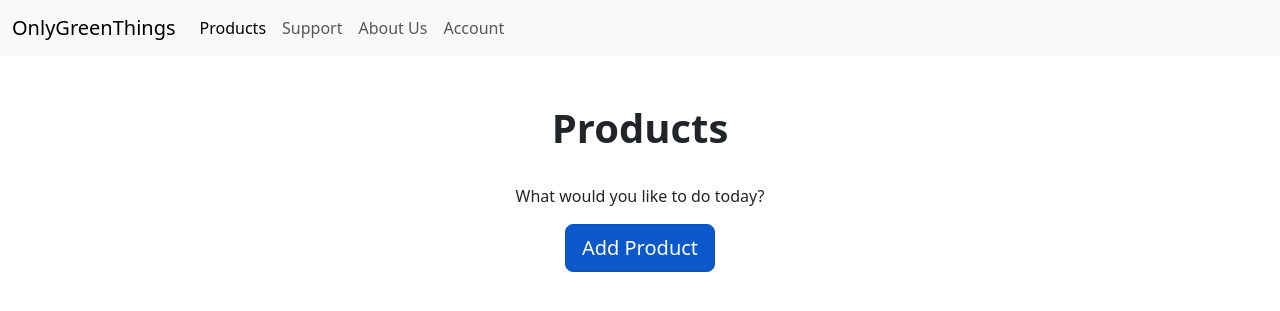
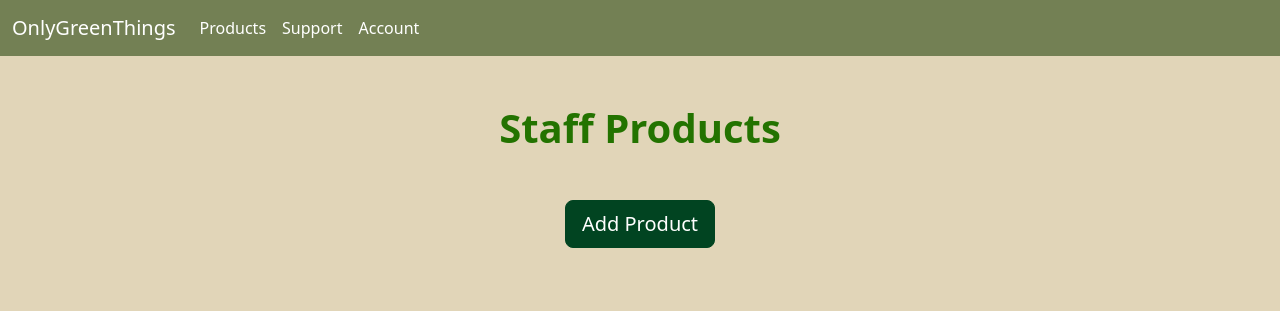
Before and after one commit to evanwongyf/app_development_technical_review, a Flask app: page /staff_products in a window 1280 px wide. Shown: the top 311 px of the page. Run offline with Flask 3, Linux system fonts and the light colour scheme; data that the repository does not hold is empty; some libraries are stand-ins or nearby versions.

Commit message:
Update staff_products.html

```diff
--- a/templates/staff_products.html
+++ b/templates/staff_products.html
@@ -2,17 +2,44 @@
 <html lang="en">
 <head>
     <meta charset="UTF-8">
-    <title>Products</title>
+    <title>Staff Products - OnlyGreenThings</title>
     <link href="https://cdn.jsdelivr.net/npm/bootstrap@5.3.2/dist/css/bootstrap.min.css" rel="stylesheet">
     <script src="https://cdn.jsdelivr.net/npm/bootstrap@5.3.2/dist/js/bootstrap.bundle.min.js"></script>
     <style>
+        body {
+            background-color: #e1d5b8;
+        }
+        .green-text {
+            color: #237300;
+        }
         .bold-h1 {
             font-weight: bold;
+        }
+        .navbar-custom {
+            background-color: #738054 !important;
+        }
+        .navbar-custom .navbar-brand,
+        .navbar-custom .navbar-brand:hover,
+        .navbar-custom .navbar-brand:focus,
+        .navbar-custom .nav-link,
+        .navbar-custom .nav-link:hover,
+        .navbar-custom .nav-link:focus,
+        .navbar-custom .navbar-toggler-icon {
+            color: #ffffff !important;
+        }
+        .card {
+            background-color: #f8f9fa;
+            border: none;
+        }
+        .custom-button {
+            background-color: #014421 !important;
+            border-color: #014421;
+            color: #ffffff;
         }
     </style>
 </head>
 <body>
-    <nav class="navbar navbar-expand-lg bg-light">
+    <nav class="navbar navbar-expand-lg navbar-custom">
         <div class="container-fluid">
             <a class="navbar-brand" href="{{ url_for('staff_account') }}">OnlyGreenThings</a>
             <button class="navbar-toggler" type="button" data-bs-toggle="collapse" data-bs-target="#navbarNavAltMarkup" aria-controls="navbarNavAltMarkup" aria-expanded="false" aria-label="Toggle navigation">
@@ -20,19 +47,49 @@
             </button>
             <div class="collapse navbar-collapse" id="navbarNavAltMarkup">
                 <div class="navbar-nav">
-        <a class="nav-link active" href="#">Products</a>
+                    <a class="nav-link active" aria-current="page" href="#">Products</a>
                     <a class="nav-link" href="{{ url_for('staff_support') }}">Support</a>
-          <a class="nav-link" href="{{ url_for('staff_about_us') }}">About Us</a>
-          <a class="nav-link" aria-current="page" href="{{ url_for('staff_account') }}">Account</a>
+                    <a class="nav-link" href="{{ url_for('staff_account') }}">Account</a>
                 </div>
             </div>
         </div>
     </nav>
-    <h1 class="text-center mt-5 bold-h1">Products</h1>
+
+    <h1 class="text-center mt-5 bold-h1 green-text">Staff Products</h1>
     <br>
-    <p class="text-center">What would you like to do today?</p>
-<div class="d-flex justify-content-center align-items-center">
-        <a href="{{url_for('staff_add_product')}}" class="btn btn-primary btn-lg active" role="button" aria-pressed="true">Add Product</a>
+    <div class="text-center mt-3 mb-4">
+        <a href="{{ url_for('staff_add_product') }}" class="btn custom-button btn-lg" role="button">Add Product</a>
     </div>
-</body>
-</html>
+
+    <div class="container mt-4">
+    <div class="row">
+        {% for product in products %}
+            <div class="col-md-4 mb-4">
+                <div class="card">
+                    <!-- Display product information -->
+                    <div class="card-body">
+                        <h5 class="card-title bold-h1">{{ product.name }}</h5>
+                        <h6 class="card-subtitle mb-2 text-muted"><strong>Price:</strong> ${{ product.price }}</h6>
+                        <p class="card-text"><strong>Description:</strong> {{ product.description }}</p>
+                        <p class="card-text"><strong>Category:</strong> {{ product.category }}</p>
+                        <p class="card-text"><strong>Brand:</strong> {{ product.brand }}</p>
+                        <p class="card-text"><strong>Stock:</strong> {{ product.stock }}</p>
+                    </div>
+
+                    <div class="card-footer d-flex justify-content-between">
+                        <!-- Add Stock Form -->
+                        <form action="{{ url_for('add_stock', product_id=product.id) }}" method="post" class="d-flex align-items-center">
+                            <input type="number" name="quantity" value="1" min="1" class="form-control" style="width: 70px; margin-right: 10px;">
+                            <button type="submit" class="btn btn-success">Add Stock</button>
+                        </form>
+
+                        <!-- Delete Button -->
+                        <form action="{{ url_for('delete_product', product_id=product.id) }}" method="post">
+                            <button type="submit" class="btn btn-danger">Delete</button>
+                        </form>
+                    </div>
+                </div>
+            </div>
+        {% endfor %}
+    </div>
+</div>
```
Lines whose indentation alone changed are shown as unchanged.
